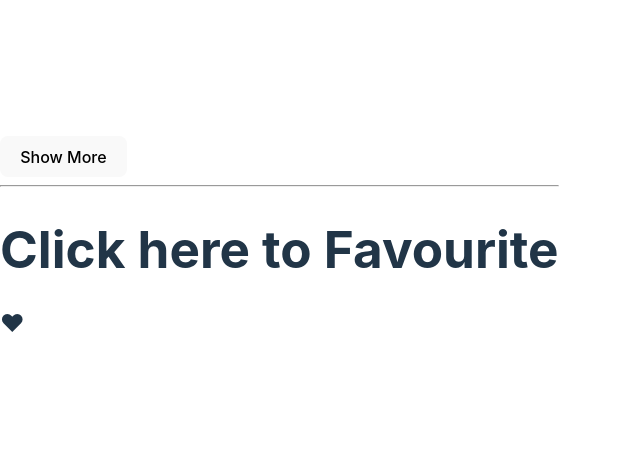
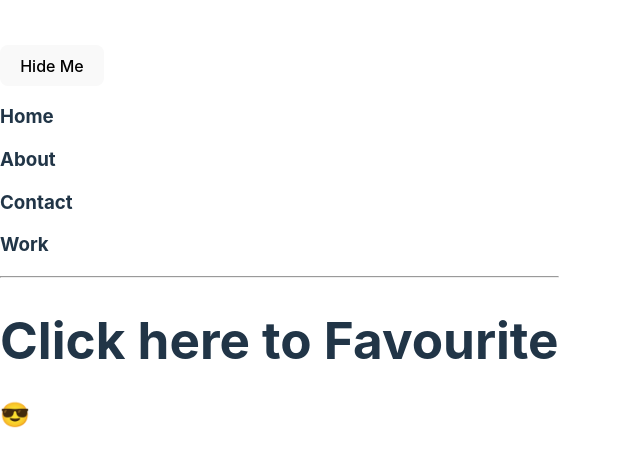
Before and after one commit to Arafat-alim/advanced-react, a React (Vite) app in the folder performance/: page / in a window 1280 px wide. Shown: the part 154-620 px from the top of the page, without its empty margins (0-640 px from the left). Built offline with nearby package versions, Linux system fonts and the light colour scheme.

Commit message:
Fully functional HOC

```diff
--- a/performance/src/Components/Favorite.jsx
+++ b/performance/src/Components/Favorite.jsx
@@ -1,26 +1,27 @@
 import React, { Component } from "react";
+import { withToggler } from "../HOC/withToggler";
 
 class Favorite extends Component {
-  //! Creating a state
-  state = {
-    isFavourited: true,
-  };
-  //! Methods
-  toggleFav = () => {
-    this.setState((prevState) => {
-      return {
-        isFavourited: !prevState.isFavourited,
-      };
-    });
-  };
+  //! Creating a state - Coming from HOC
+  //   state = {
+  //     isFavourited: true,
+  //   };
+  //! Methods - coming from HOC
+  //   toggleFav = () => {
+  //     this.setState((prevState) => {
+  //       return {
+  //         isFavourited: !prevState.isFavourited,
+  //       };
+  //     });
+  //   };
   render() {
     return (
       <div>
         <h1>Click here to Favourite</h1>
         <h2>
-          <span onClick={this.toggleFav} style={{ cursor: "pointer" }}>
-            {console.log(this.state.isFavourited)}
-            {this.state.isFavourited ? "❤" : "😎"}
+          <span onClick={this.props.toggle} style={{ cursor: "pointer" }}>
+            {console.log("Click", this.props.on)}
+            {this.props.on ? "❤" : "😎"}
           </span>
         </h2>
       </div>
@@ -28,4 +29,4 @@ class Favorite extends Component {
   }
 }
 
-export default Favorite;
+export default withToggler(Favorite);
--- a/performance/src/Components/Movie.jsx
+++ b/performance/src/Components/Movie.jsx
@@ -1,24 +1,27 @@
 import { Component } from "react";
+import { withToggler } from "../HOC/withToggler";
 
 class Movie extends Component {
-  //! state
-  state = {
-    on: true,
-  };
-  //! method toggler
-  toggler = () => {
-    this.setState((prevState) => {
-      return {
-        on: !prevState.on,
-      };
-    });
-  };
+  //! state coming from the props via HOC
+  //   state = {
+  //     on: true,
+  //   };
+  //! method toggler - coming from the props via HOC
+  //   toggler = () => {
+  //     this.setState((prevState) => {
+  //       return {
+  //         on: !prevState.on,
+  //       };
+  //     });
+  //   };
   render() {
     return (
       <div>
-        <button onClick={this.toggler}>Show More</button>
+        <button onClick={this.props.toggle}>
+          {this.props.on ? "Show More" : "Hide Me"}
+        </button>
 
-        <nav style={{ display: this.state.on ? "none" : "block" }}>
+        <nav style={{ display: this.props.on ? "none" : "block" }}>
           <h3>Home</h3>
           <h3>About</h3>
           <h3>Contact</h3>
@@ -29,4 +32,4 @@ class Movie extends Component {
   }
 }
 
-export default Movie;
+export default withToggler(Movie);
--- a/performance/src/HOC/withToggler.jsx
+++ b/performance/src/HOC/withToggler.jsx
@@ -4,23 +4,25 @@ import React, { Component } from "react";
 class Toggler extends Component {
   //! state
   state = {
-    show: false,
+    on: false,
   };
   //! Methods
   toggle = () => {
     this.setState((prevState) => {
       return {
-        show: !prevState.show,
+        on: !prevState.on,
       };
     });
   };
   render() {
     const Component = this.props.component;
-    return <Component {...this.props} toggle={toggle} on={this.state.show} />;
+    return (
+      <Component {...this.props} toggle={this.toggle} on={this.state.on} />
+    );
   }
 }
 
-export function withTOggler(component) {
+export function withToggler(component) {
   return function (props) {
     return <Toggler component={component} {...props} />;
   };
```
